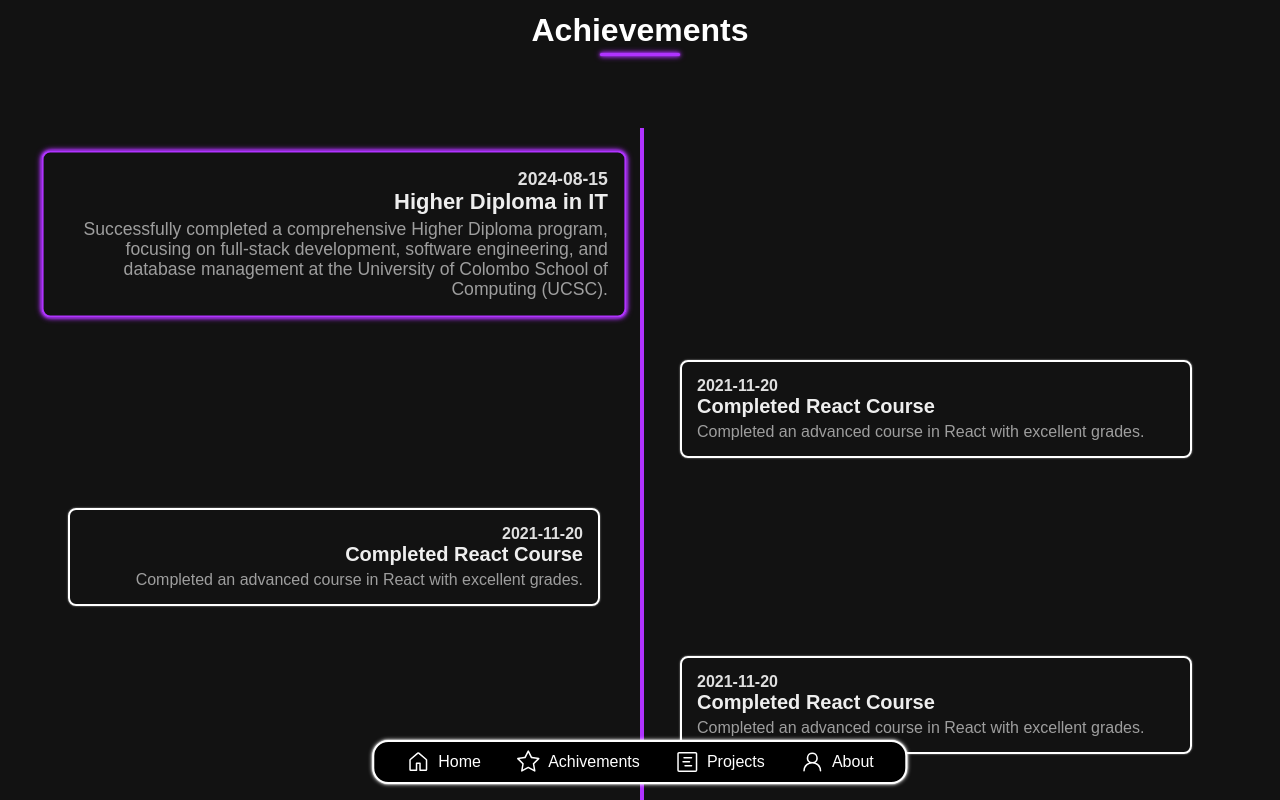
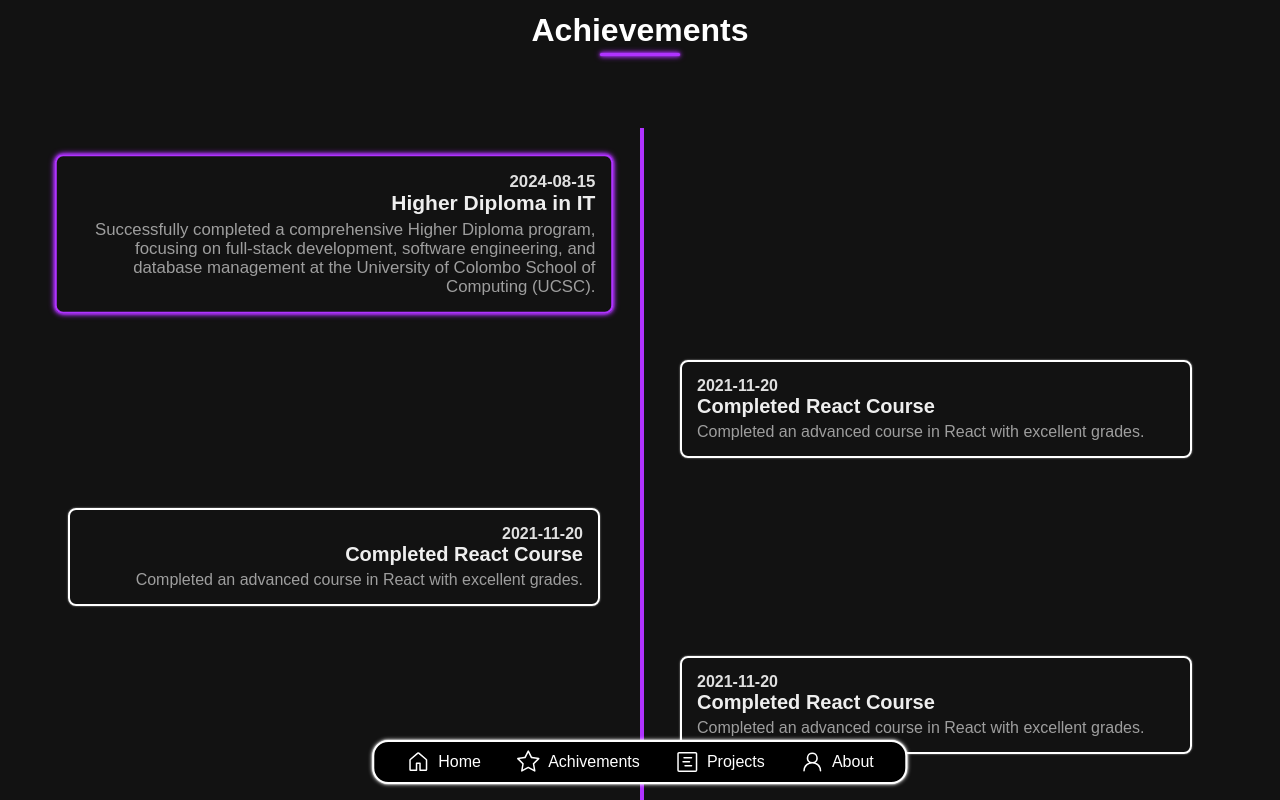
Before and after one commit to ravishkaw/My-Portfolio, a React (Vite) app: page /achievements in a window 1280 px wide. In both pictures the pointer is over the element 334 px from the left and 234 px from the top of the page. Shown: the top 800 px of the page. Built offline with nearby package versions, Linux system fonts and the light colour scheme; no server answers.

Commit message:
update css

```diff
--- a/src/pages/Achievements/Achievements.css
+++ b/src/pages/Achievements/Achievements.css
@@ -26,6 +26,7 @@
   border-radius: 8px;
   border: 2px solid white;
   box-shadow: 0 0 2px rgba(255, 255, 255, 0.623);
+  transition: 0.3s ease-in-out all;
 }
 
 .timeline-content h3 {
@@ -47,7 +48,7 @@
   border: 2px solid var(--neon-purple);
   color: var(--neon-purple);
   box-shadow: var(--shadow-neon-purple);
-  transform: scale(1.1);
+  transform: scale(1.05);
 }
 
 @media (min-width: 768px) {
```
